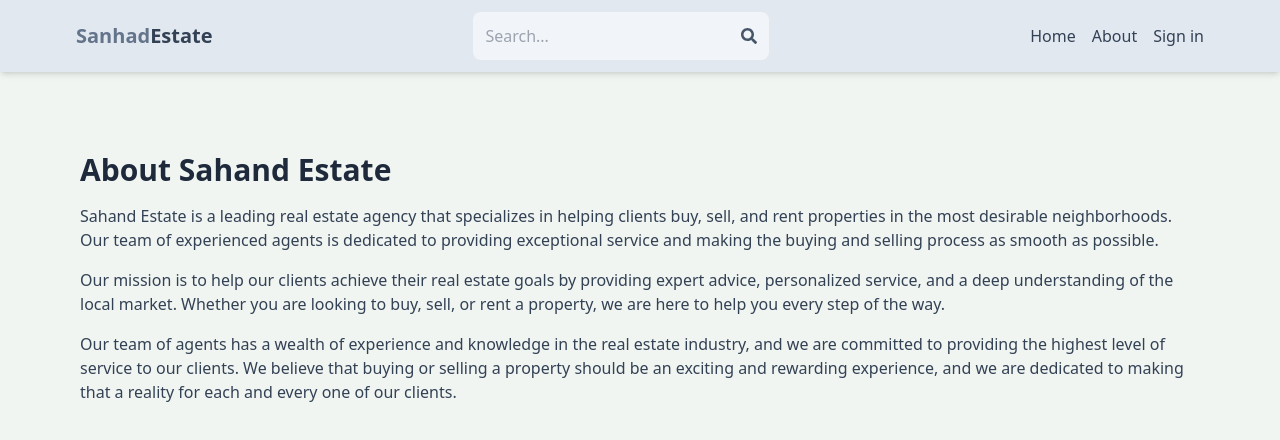
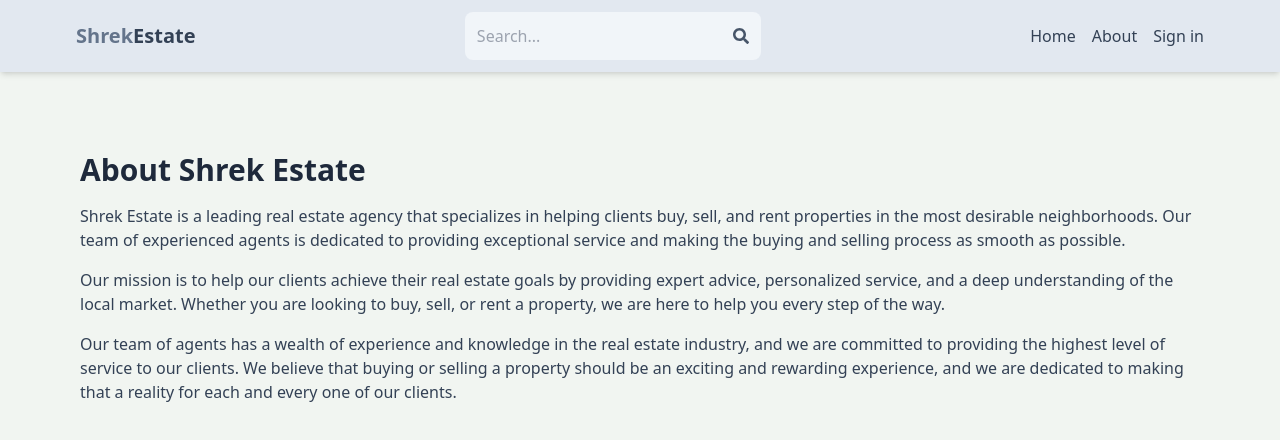
Before and after one commit to YoavKatz99/mern_estate, a React (Vite) app in the folder client/: page /about in a window 1280 px wide. Shown: the top 440 px of the page. Built offline with nearby package versions, Linux system fonts and the light colour scheme; no server answers.

Commit message:
changed to Shrek Estate

```diff
--- a/client/index.html
+++ b/client/index.html
@@ -3,7 +3,7 @@
   <head>
     <meta charset="UTF-8" />
     <meta name="viewport" content="width=device-width, initial-scale=1.0" />
-    <title>Sahand Estate</title>
+    <title>Shrek Estate</title>
   </head>
   <body>
     <div id="root"></div>
--- a/client/src/components/Header.jsx
+++ b/client/src/components/Header.jsx
@@ -29,7 +29,7 @@ export default function Header() {
         <Link to="/">
           {/*the flex will keep the header in a responsive way*/}
           <h1 className="font-bold text-sm sm: text-xl flex flex-wrap">
-            <span className="text-slate-500">Sanhad</span>
+            <span className="text-slate-500">Shrek</span>
             <span className="text-slate-700">Estate</span>
           </h1>
         </Link>
--- a/client/src/pages/About.jsx
+++ b/client/src/pages/About.jsx
@@ -3,9 +3,9 @@ import React from "react";
 export default function About() {
   return (
     <div className="py-20 px-4 max-w-6xl mx-auto">
-      <h1 className="text-3xl font-bold mb-4 text-slate-800">About Sahand Estate</h1>
+      <h1 className="text-3xl font-bold mb-4 text-slate-800">About Shrek Estate</h1>
       <p className="mb-4 text-slate-700">
-        Sahand Estate is a leading real estate agency that specializes in
+        Shrek Estate is a leading real estate agency that specializes in
         helping clients buy, sell, and rent properties in the most desirable
         neighborhoods. Our team of experienced agents is dedicated to providing
         exceptional service and making the buying and selling process as smooth
--- a/client/src/pages/Home.jsx
+++ b/client/src/pages/Home.jsx
@@ -55,7 +55,7 @@ export default function Home() {
           place with ease
         </h1>
         <div className="text-gray-400 text-xs sm:text-sm">
-          Sahand Estate is the best place to find your next perfect place to
+          Shrek Estate is the best place to find your next perfect place to
           live.
           <br /> We have a wide range of properties for you to choose from.
         </div>
```
